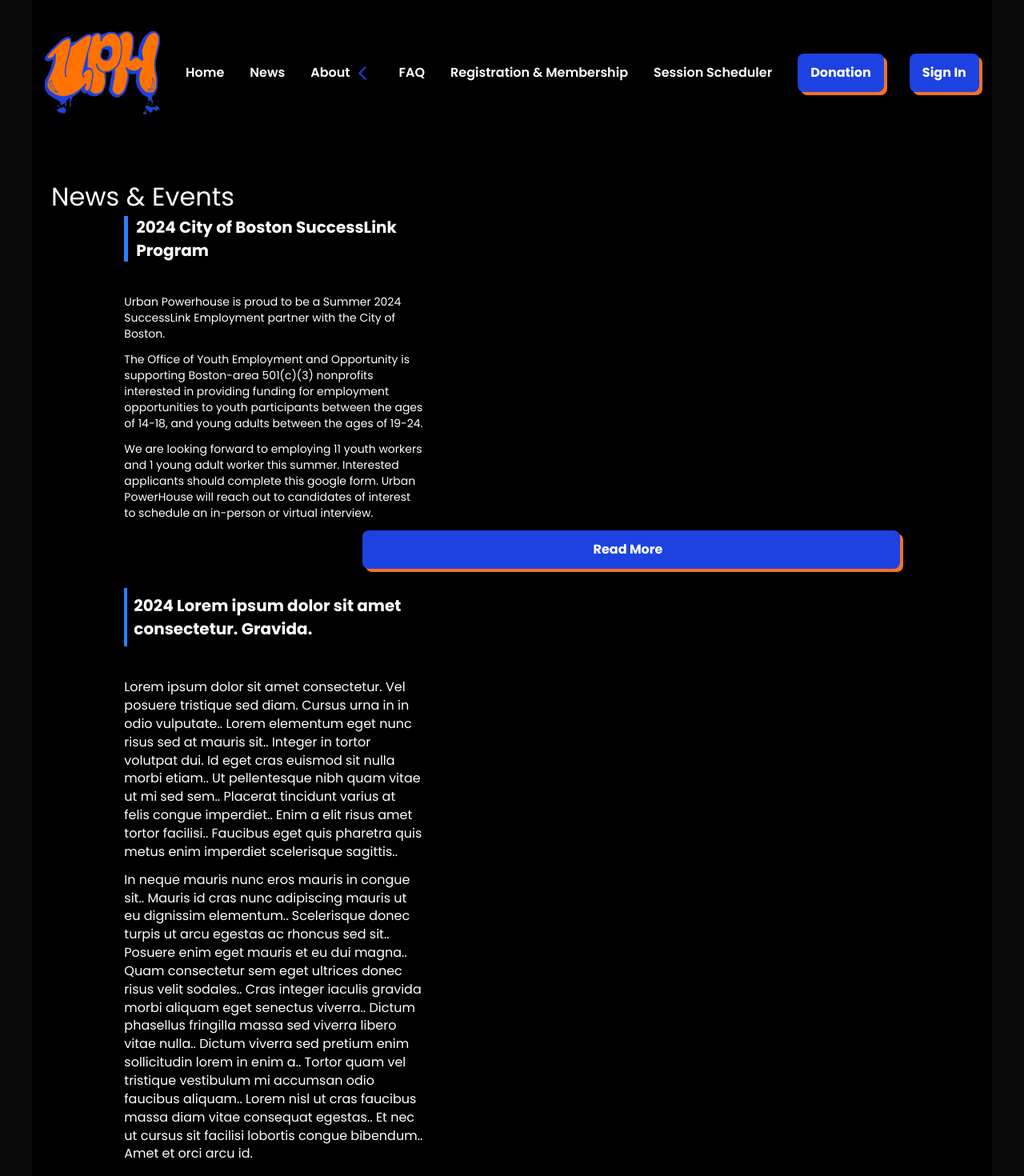
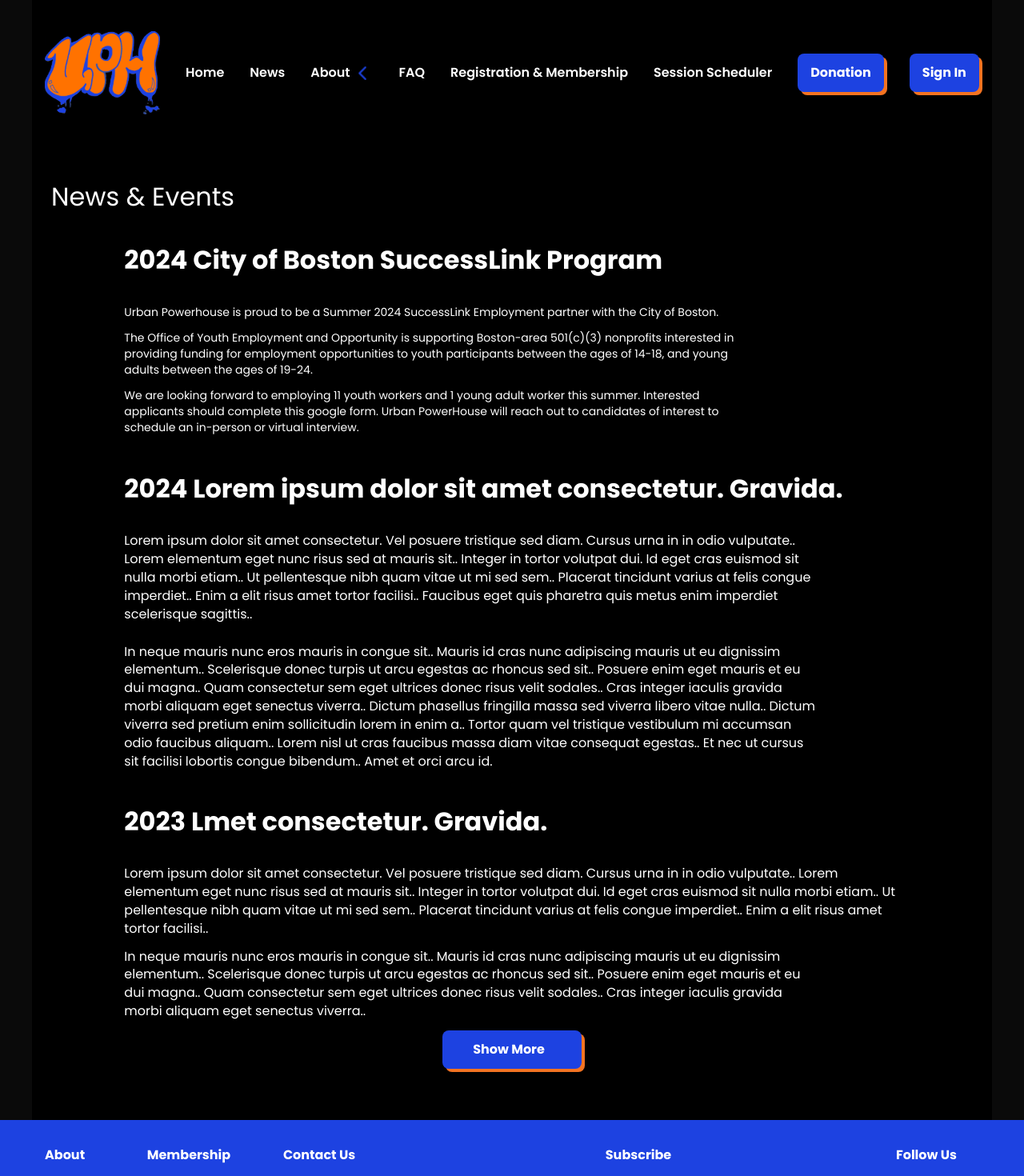
Before and after one commit to Artists-for-Humanity/urban-powerhouse, a Next.js app: page /News in a window 1280 px wide. Shown: the top 1470 px of the page at 80% size. Built offline with nearby package versions, Linux system fonts and the light colour scheme.

Commit message:
desktop version

```diff
--- a/pages/News.tsx
+++ b/pages/News.tsx
@@ -13,46 +13,47 @@ export default function News() {
    <Navigation />
 
    <Container className=" bg-black px-2 py-10">
-   <div className="pb-[35] text-leftcol-start-2 col-span-5 font-style: Poppinsl text-[32px] pb-10;">News & Events</div>
+   <div className="pb-[35] text-leftcol-start-2 col-span-6 font-style: Poppinsl text-[32px] pb-10;">News & Events</div>
 
-    <div className=" col-start-2 col-span-4 bg-black border-l-5 border-blue-500 text-white p-0 mb-10 max-w-md text-sm font-bold mb-3 text-[20px]
- pl-[10px]"> 2024 City of Boston SuccessLink Program
+    <div className="col-start-2 col-span-8 text-white p-8 mb-10 text-sm font-bold mb-4 text-[20px] lg:mb-0
+ pl-[0px] lg:pl-0 lg:text-[32px] lg:col-start-2 lg:col-span-10"> 2024 City of Boston SuccessLink Program
       </div>
-      <p className="col-start-2 col-span-4 text-sm mb-3">
+      <p className="col-start-2 col-span-8 text-sm mb-3">
       Urban Powerhouse is proud to be a Summer 2024 SuccessLink Employment partner with the City of Boston.
       </p>
-      <p className="col-start-2 col-span-4 text-sm mb-3" >
+      <p className="col-start-2 col-span-8 text-sm mb-3" >
         The Office of Youth Employment and Opportunity is supporting Boston-area 501(c)(3) nonprofits interested in providing  funding for employment opportunities to youth participants between the  ages of 14-18, and young adults between the ages of 19-24.
       </p>
-      <p className="col-start-2 col-span-4 text-sm mb-3">
+      <p className="col-start-2 col-span-8 text-sm mb-3">
         We are looking forward to employing 11 youth workers and 1 young adult  worker this summer. Interested applicants should complete this google form. Urban PowerHouse will reach out to candidates of interest to schedule an in-person or virtual interview.
       </p>
-      <Button label="Read More"className="col-start-5 col-span-7 mb-6 pl-[8px]"></Button>
 
 
 
 
-     <div className="col-start-2 col-span-5 bg-black border-l-4 border-blue-500 text-white p-2 mb-10 max-w-md text-sm font-bold mb-3 text-[20px]">
+     <div className="col-start-2 col-span-8 text-white p-8 mb-10 text-sm font-bold mb-4 text-[20px] lg:mb-0
+ pl-[0px] lg:pl-0 lg:text-[32px] lg:col-start-2 lg:col-span-10">
      2024 Lorem ipsum dolor sit amet consectetur. Gravida.
       </div>
-      <p className="col-start-2 col-span-4 text-sm mb-3 text-[16px]">
+      <p className="col-start-2 col-span-9 text-sm mb-6 text-[16px]">
         Lorem ipsum dolor sit amet consectetur. Vel posuere tristique sed diam. Cursus urna in in odio vulputate.. Lorem elementum eget nunc risus sed at mauris sit.. Integer in tortor volutpat dui. Id eget cras euismod sit nulla morbi etiam.. Ut pellentesque nibh quam vitae ut mi sed sem.. Placerat tincidunt varius at felis congue imperdiet.. Enim a elit risus amet tortor facilisi.. Faucibus eget quis pharetra quis metus enim imperdiet scelerisque sagittis..
       </p>
-      <p className="col-start-2 col-span-4 text-sm mb-3 text-[16px]" >
+      <p className="col-start-2 col-span-9 text-sm mb-2 text-[16px]" >
       In neque mauris nunc eros mauris in congue sit.. Mauris id cras nunc adipiscing mauris ut eu dignissim elementum.. Scelerisque donec turpis ut arcu egestas ac rhoncus sed sit.. Posuere enim eget mauris et eu dui magna.. Quam consectetur sem eget ultrices donec risus velit sodales.. Cras integer iaculis gravida morbi aliquam eget senectus viverra.. Dictum phasellus fringilla massa sed viverra libero vitae nulla.. Dictum viverra sed pretium enim sollicitudin lorem in enim a.. Tortor quam vel tristique vestibulum mi accumsan odio faucibus aliquam.. Lorem nisl ut cras faucibus massa diam vitae consequat egestas.. Et nec ut cursus sit facilisi lobortis congue bibendum.. Amet et orci arcu id.
       </p>
 
 
-      <div className="col-start-2 col-span-6 bg-black border-l-4 border-blue-500 text-white p-4 mb-10 max-w-md text-sm font-bold mb-3 text-[20px] mt-7">
+      <div className="col-start-2 col-span-8 text-white p-8 mb-10 text-sm font-bold mb-4 text-[20px] lg:mb-0
+ pl-[0px] lg:pl-0 lg:text-[32px] lg:col-start-2 lg:col-span-10">
         2023 Lmet consectetur. Gravida.
       </div>
-      <p className="col-start-2 col-span-4 text-sm mb-3 text-[16px]">
+      <p className="col-start-2 col-span-10 text-sm mb-3 text-[16px]">
         Lorem ipsum dolor sit amet consectetur. Vel posuere tristique sed diam. Cursus urna in in odio vulputate.. Lorem elementum eget nunc risus sed at mauris sit.. Integer in tortor volutpat dui. Id eget cras euismod sit nulla morbi etiam.. Ut pellentesque nibh quam vitae ut mi sed sem.. Placerat tincidunt varius at felis congue imperdiet.. Enim a elit risus amet tortor facilisi..
       </p>
-      <p className="col-start-2 col-span-4 text-sm mb-3 text-[16px]" >
+      <p className="col-start-2 col-span-9 text-sm mb-3 text-[16px]" >
         In neque mauris nunc eros mauris in congue sit.. Mauris id cras nunc adipiscing mauris ut eu dignissim elementum.. Scelerisque donec turpis ut arcu egestas ac rhoncus sed sit.. Posuere enim eget mauris et eu dui magna.. Quam consectetur sem eget ultrices donec risus velit sodales.. Cras integer iaculis gravida morbi aliquam eget senectus viverra..
       </p>
-      <Button label="Read More"className="col-start-5 col-span-7 mb-6 pl-[8px]"></Button>
+      <Button label="Show More"className="lg:col-start-6 col-span-2 mb-6 pl-[8px]"></Button>
 
 
 
```
